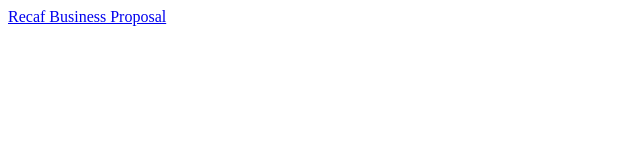
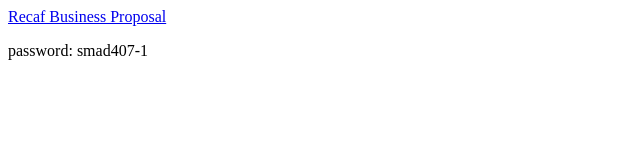
Before and after one commit to jessesands/recaf-business-proposal, a plain HTML site: page index2.html in a window 1280 px wide. Shown: the whole page, without its empty margins (0-640 px from the left). Drawn offline with Linux system fonts and the light colour scheme.

Commit message:
Add files via upload

```diff
--- a/index2.html
+++ b/index2.html
@@ -6,5 +6,6 @@
 </head>
 <body>
 <a href="https://manaloka1.wixsite.com/recaf">Recaf Business Proposal</a>
+<p>password: smad407-1</p>
 </body>
 </html>
```
